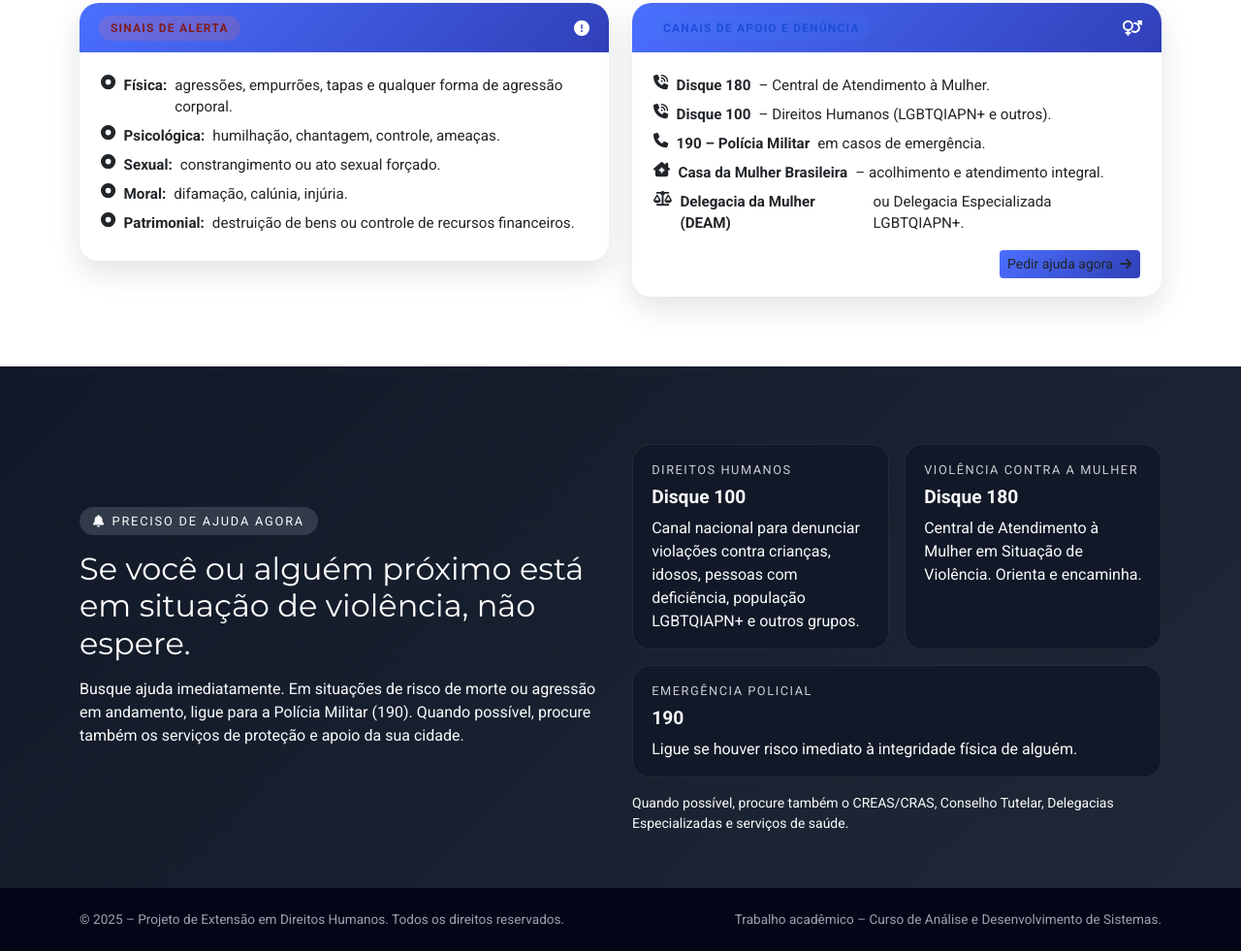
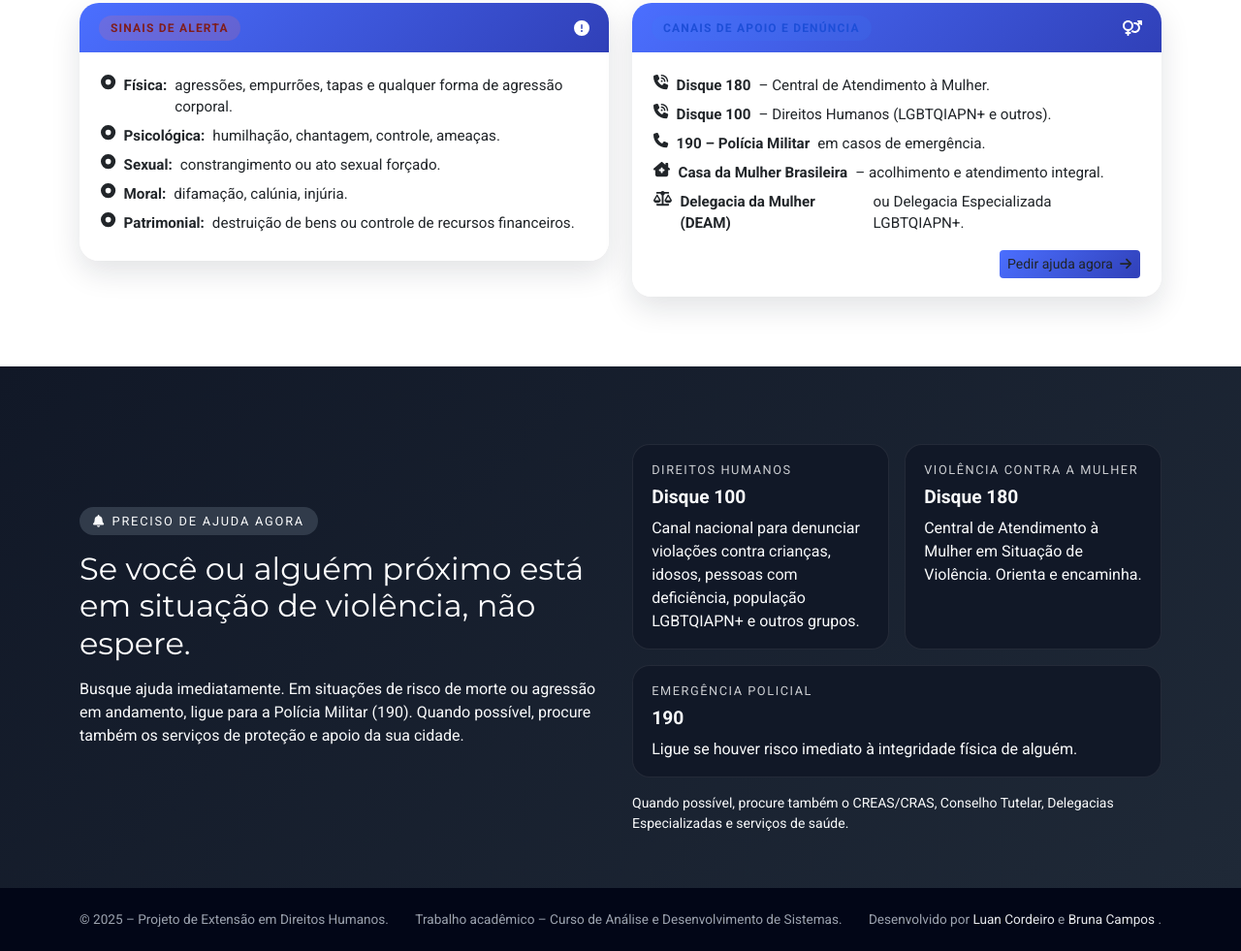
Before and after one commit to Luanlrc/direitos_humanos, a plain HTML site: page index.html in a window 1280 px wide. Shown: the part 2925-3906 px from the top of the page at 97% size. Drawn offline with nearby package versions, Linux system fonts and the light colour scheme.

Commit message:
update footer

```diff
--- a/index.html
+++ b/index.html
@@ -541,15 +541,25 @@
   <footer>
     <div class="container d-flex flex-column flex-md-row justify-content-between align-items-center gap-2">
       <div>
-        ©
-        <span id="year"></span>
-        – Projeto de Extensão em Direitos Humanos. Todos os direitos reservados.
+        © <span id="year"></span>
+        – Projeto de Extensão em Direitos Humanos.
       </div>
       <div>
         Trabalho acadêmico – Curso de Análise e Desenvolvimento de Sistemas.
       </div>
+      <div>
+        Desenvolvido por
+        <a href="www.linkedin.com/in/luan-cordeiroo/" target="_blank" rel="noopener noreferrer">
+          Luan Cordeiro
+        </a>
+        e
+        <a href="https://www.linkedin.com/in/brunarecampos/" target="_blank" rel="noopener noreferrer">
+          Bruna Campos
+        </a>.
+      </div>
     </div>
   </footer>
+
 
   <!-- JS -->
   <script src="https://cdn.jsdelivr.net/npm/bootstrap@5.3.2/dist/js/bootstrap.bundle.min.js"></script>
```
